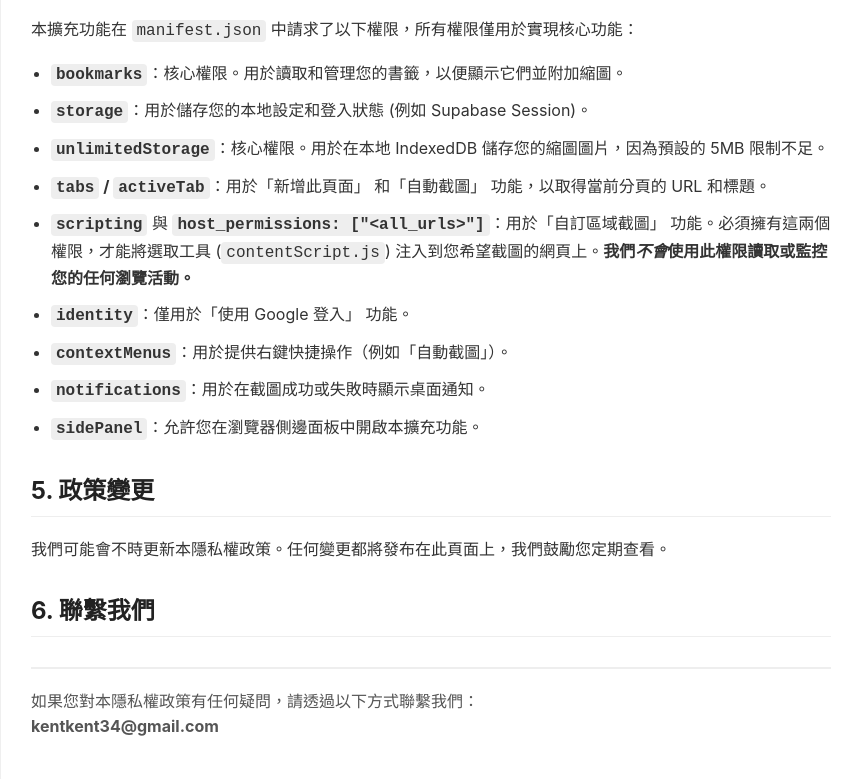
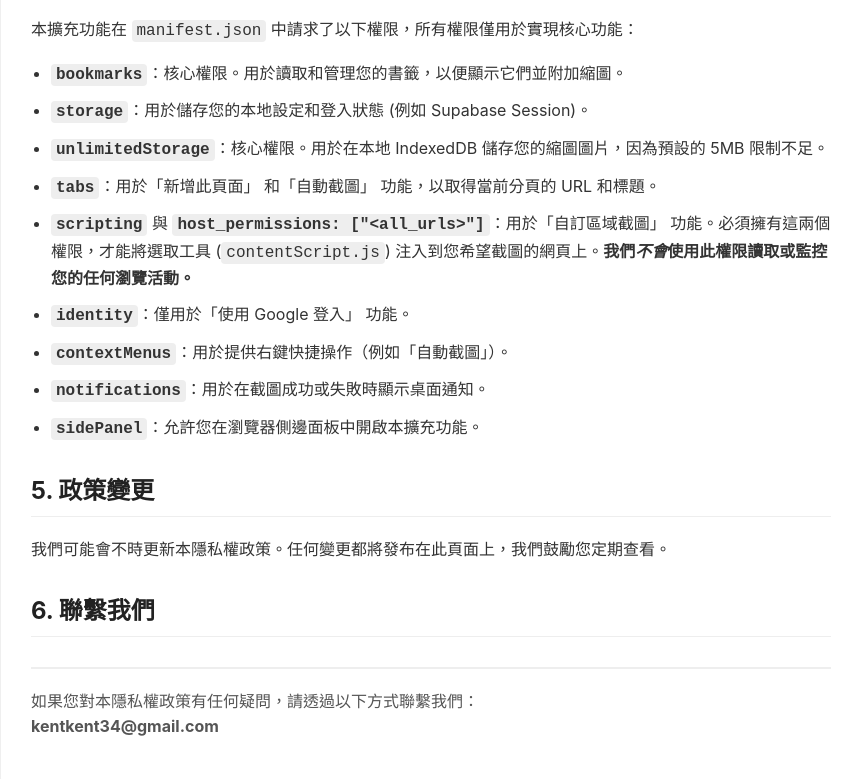
Before and after one commit to kentkent34-pixel/Visual-Bookmarks, a plain HTML site: page privacy-policy.html in a window 1280 px wide. Shown: the part 1376-2155 px from the top of the page, without its empty margins (209-1069 px from the left). Drawn offline with Linux system fonts and the light colour scheme.

Commit message:
Update privacy-policy.html

```diff
--- a/privacy-policy.html
+++ b/privacy-policy.html
@@ -109,7 +109,7 @@
             <li><strong><code>bookmarks</code></strong>：核心權限。用於讀取和管理您的書籤，以便顯示它們並附加縮圖。</li>
             <li><strong><code>storage</code></strong>：用於儲存您的本地設定和登入狀態 (例如 Supabase Session)。</li>
             <li><strong><code>unlimitedStorage</code></strong>：核心權限。用於在本地 IndexedDB 儲存您的縮圖圖片，因為預設的 5MB 限制不足。</li>
-            <li><strong><code>tabs</code> / <code>activeTab</code></strong>：用於「新增此頁面」 和「自動截圖」 功能，以取得當前分頁的 URL 和標題。</li>
+            <li><strong><code>tabs</code></strong>：用於「新增此頁面」 和「自動截圖」 功能，以取得當前分頁的 URL 和標題。</li>
             <li><strong><code>scripting</code></strong> 與 <strong><code>host_permissions: ["&lt;all_urls&gt;"]</code></strong>：用於「自訂區域截圖」 功能。必須擁有這兩個權限，才能將選取工具 (<code>contentScript.js</code>) 注入到您希望截圖的網頁上。<strong>我們<em>不會</em>使用此權限讀取或監控您的任何瀏覽活動。</strong></li>
             <li><strong><code>identity</code></strong>：僅用於「使用 Google 登入」 功能。</li>
             <li><strong><code>contextMenus</code></strong>：用於提供右鍵快捷操作（例如「自動截圖」）。</li>
```
